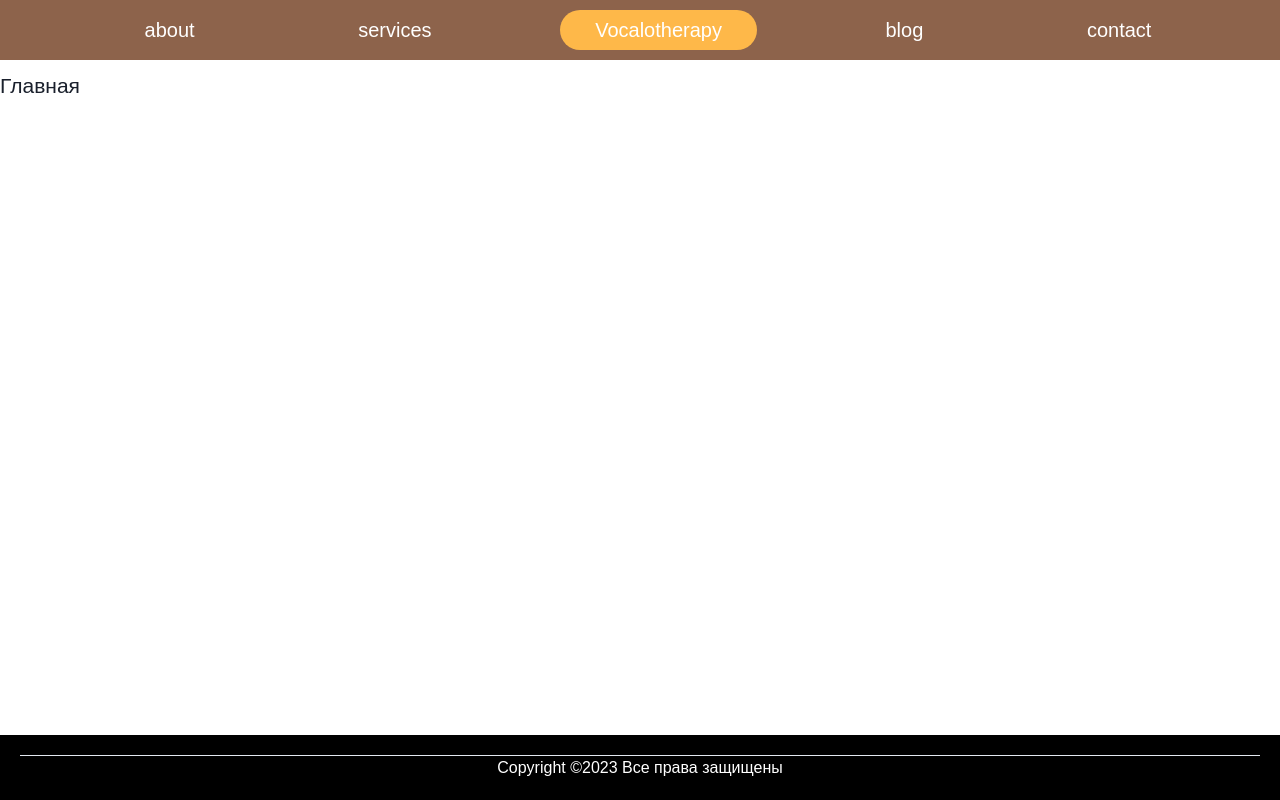
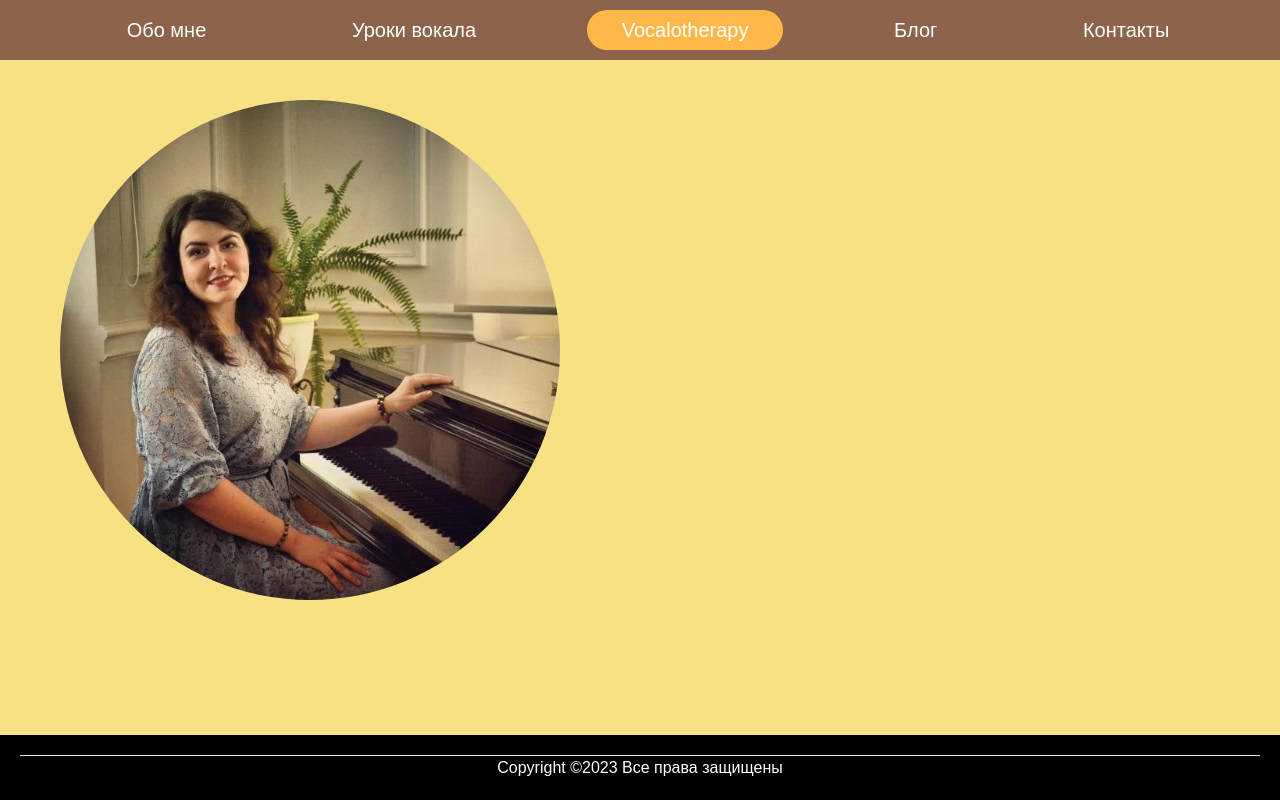
Before and after one commit to AlexIgn88/vocalotherapy, a Next.js app: page / in a window 1280 px wide. Built offline with nearby package versions, Linux system fonts and the light colour scheme.

Commit message:
pages & main page

```diff
--- a/components/Header.js
+++ b/components/Header.js
@@ -11,6 +11,7 @@ export default function Header() {
                 position: 'fixed',
                 top: '0px',
                 width: '100%',
+                zIndex: '3',
             }}
         >
             <Navbar />
--- a/data/pagesData.ts
+++ b/data/pagesData.ts
@@ -1,11 +1,11 @@
 import { page } from '../datatypes/types';
 
 const pages: page[] = [
-  { name: 'about', src: '/about' },
-  { name: 'services', src: '/services' },
+  { name: 'Обо мне', src: '/about' },
+  { name: 'Уроки вокала', src: '/lessons' },
   { name: 'Vocalotherapy', src: '/' },
-  { name: 'blog', src: '/blog' },
-  { name: 'contact', src: '/contact' },
+  { name: 'Блог', src: '/blog' },
+  { name: 'Контакты', src: '/contact' },
 ];
 
 export default pages;
--- a/pages/_app.js
+++ b/pages/_app.js
@@ -1,23 +1,28 @@
 import Head from 'next/head';
 import Layout from '../components/Layout.js';
 import { ChakraProvider } from '@chakra-ui/react';
-import { Global } from '@emotion/react';
+// import { Global } from '@emotion/react';
+import { extendTheme } from '@chakra-ui/react';
 import { globalStyles } from '../displayParameters/globalStyles';
-// import { extendTheme } from '@chakra-ui/react';
+
+
+const styles = {
+  global: globalStyles,
+}
 
 
 export default function App({ Component, pageProps }) {
 
-  // const theme = extendTheme({ globalStyles });
+  const theme = extendTheme({ styles });
 
   return (
     <>
       <Head>
         <link rel="icon" href="/favicon.ico" />
       </Head>
-      <ChakraProvider>
-        {/* <ChakraProvider theme={theme}> */}
-        <Global styles={globalStyles} />
+      {/* <ChakraProvider> */}
+      <ChakraProvider theme={theme}>
+        {/* <Global styles={globalStyles} /> */}
         <Layout>
           <Component {...pageProps} />
         </Layout>
--- a/pages/about.js
+++ b/pages/about.js
@@ -8,7 +8,7 @@ export default function AboutPage() {
     return (
         <>
             <Head>
-                <title>about</title>
+                <title>Обо мне</title>
             </Head>
             <Box
                 className='about-page'
--- a/pages/blog.js
+++ b/pages/blog.js
@@ -6,10 +6,10 @@ export default function BlogPage() {
     return (
         <>
             <Head>
-                <title>blog</title>
+                <title>Блог</title>
             </Head>
             <Box className='blog-page'>
-                blog
+                Блог
             </Box>
         </>
     )
--- a/pages/contact.js
+++ b/pages/contact.js
@@ -6,7 +6,7 @@ export default function ContactPage() {
     return (
         <>
             <Head>
-                <title>contact</title>
+                <title>Контакты</title>
             </Head>
             <Box className='contact-page'>
                 contact
--- a/pages/index.js
+++ b/pages/index.js
@@ -1,16 +1,47 @@
 import Head from 'next/head';
-// import Image from 'next/image';
+import { Global } from '@emotion/react';
+import Image from 'next/image';
+import background from '../public/img/vocalotherapy.jpg';
 import { Box } from '@chakra-ui/react';
+import { marginParameters, halfMarginParameters } from '../displayParameters/marginParameters';
+// import { flexDirection } from '../displayParameters/flexParameters';
 
 
 export default function HomePage() {
   return (
     <>
       <Head>
-        <title>Главная</title>
+        <title>Vocalotherapy</title>
       </Head>
-      <Box className='home-page'>
-        Главная
+      <Global styles={{ 'body': { backgroundColor: '#f8e183', } }} />
+      <Box
+        className='home-page'
+        m={marginParameters}
+        mt={halfMarginParameters}
+        // mt={marginParameters}
+        mb={halfMarginParameters}
+      >
+        <Image
+          src={background}
+          alt='Vocalotherapy'
+          placeholder="blur"
+          // style={{
+          //   objectFit: 'cover',
+          //   objectPosition: 'left',
+          // }}
+          // fill={true}
+
+        height={200}
+        width={300}
+        priority={true}
+        style={{
+          borderRadius: '50%',
+          // height: '400px',
+          width: '500px',
+          objectFit: 'cover',
+          objectPosition: 'center',
+        }}
+        />
       </Box>
     </>
   )
```
Also changed, not shown: pages/404.js (+5 -5 lines), pages/lessons.js (renamed from pages/services.js, +4 -4 lines), public/img/vocalotherapy.jpg (added).
